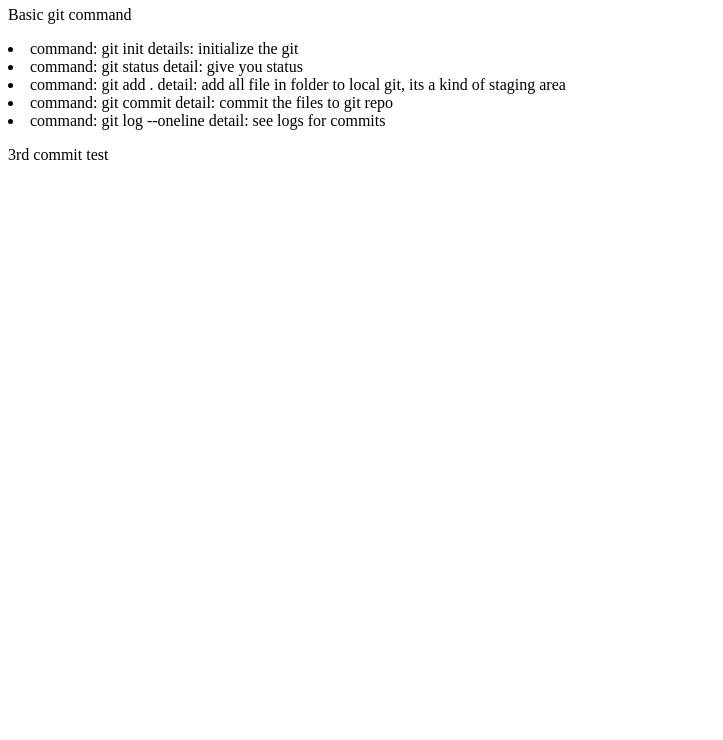
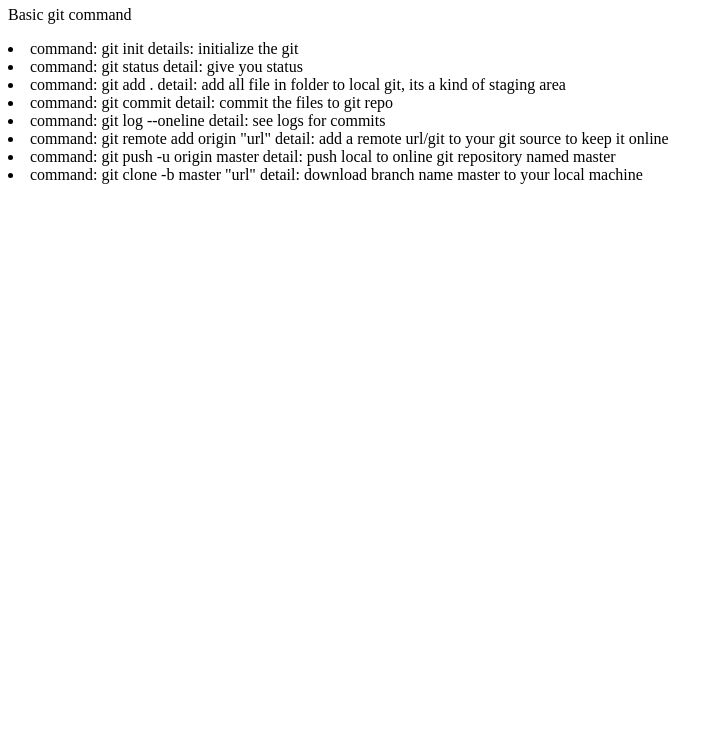
Before and after one commit to shailugit/gittesting, a plain HTML site: page index.html in a window 1280 px wide. Shown: the part 60-800 px from the top of the page, without its empty margins (0-723 px from the left). Drawn offline with Linux system fonts and the light colour scheme.

Commit message:
so many issues

```diff
--- a/index.html
+++ b/index.html
@@ -22,7 +22,16 @@
     <li>command: git log --oneline
         detail: see logs for commits
     </li>
-    <p>3rd commit test</p>
+    <li>command: git remote add origin "url"
+        detail: add a remote url/git to your git source to keep it online
+    </li>
+    <li>command: git push -u origin master
+        detail: push local to online git repository named master
+    </li>
+	 <li>command: git clone -b master "url"
+        detail: download branch name master to your local machine
+    </li>
+
     </body>
 
 
```
